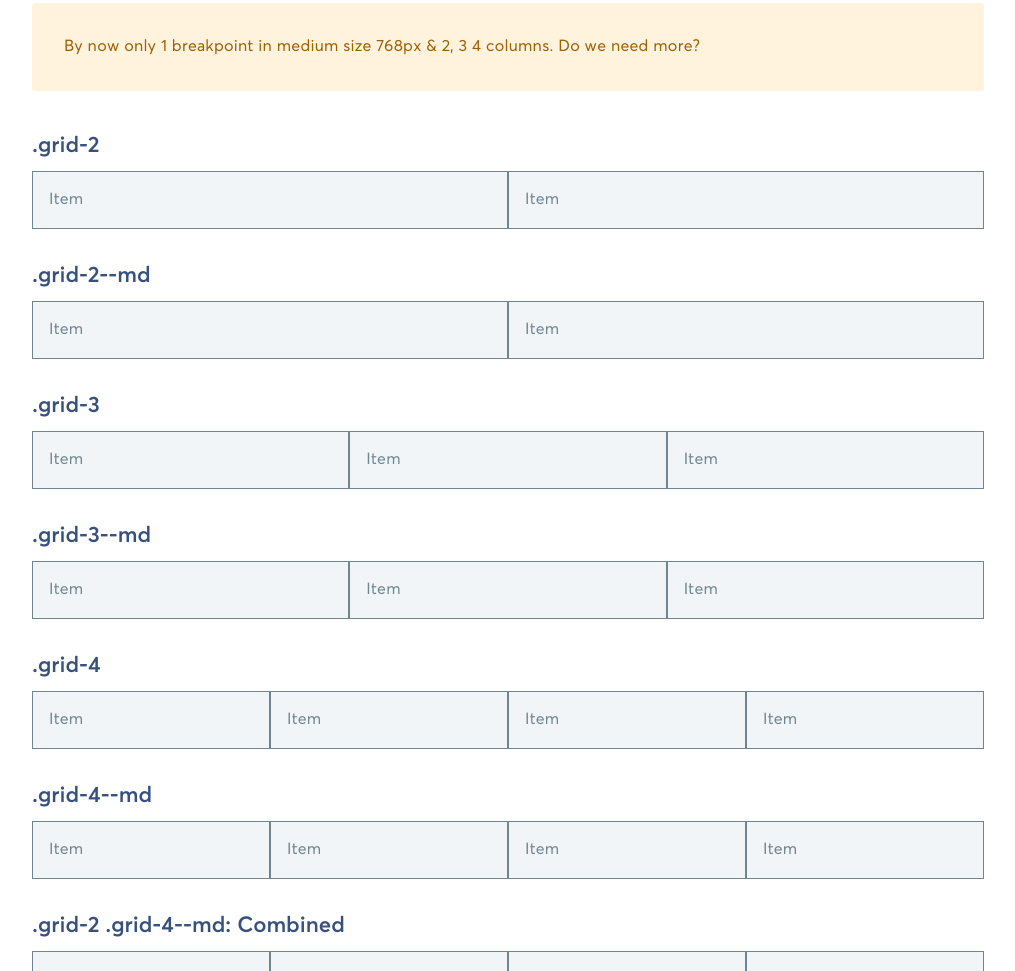
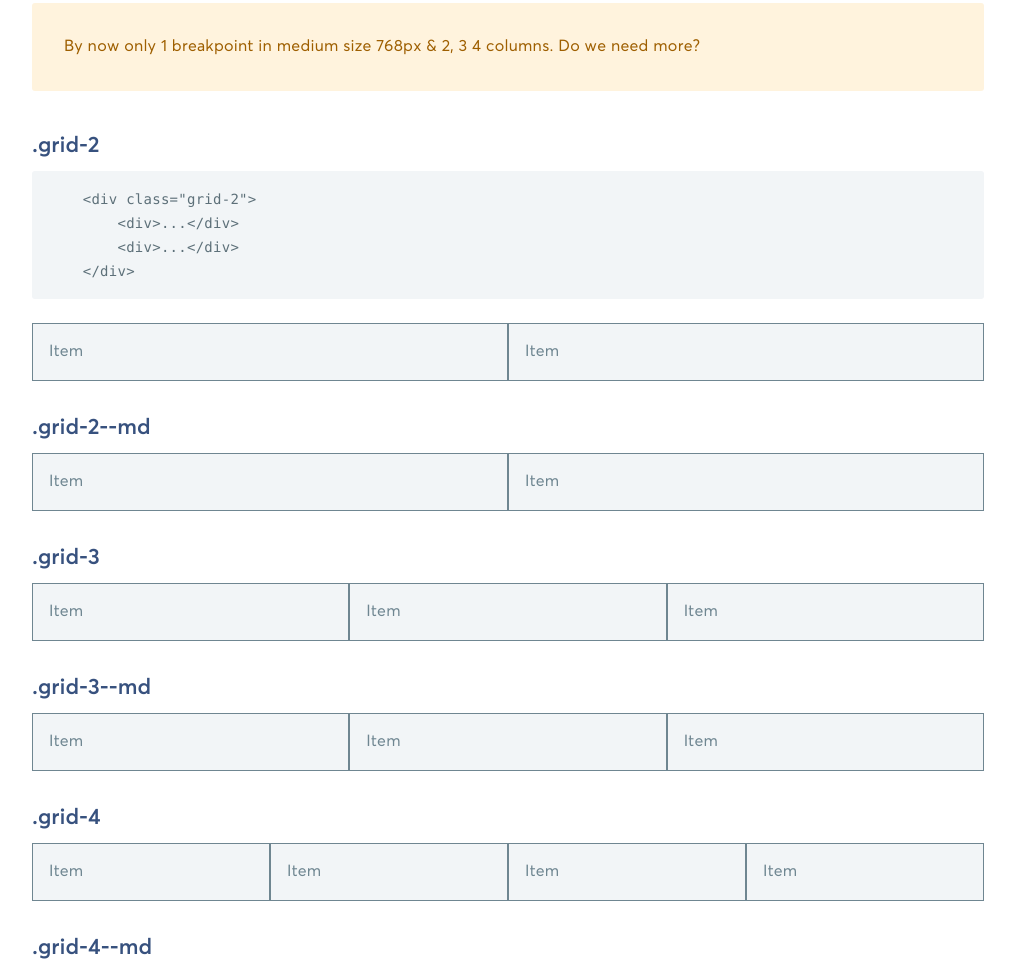
Before and after one commit to transferwise/grid-layout, a website: page index.html in a window 1280 px wide. Shown: the part 3235-4206 px from the top of the page, without its empty margins (264-1279 px from the left). Drawn offline with Linux system fonts and the light colour scheme.

Commit message:
Add sample to columns section

```diff
--- a/index.html
+++ b/index.html
@@ -175,6 +175,11 @@
             <p class="alert alert-warning">By now only 1 breakpoint in medium size 768px & 2, 3 4 columns. Do we need
                 more?</p>
             <h3>.grid-2</h3>
+<pre>
+    &lt;div class="grid-2"&gt;
+        &lt;div&gt;...&lt;/div&gt;
+        &lt;div&gt;...&lt;/div&gt;
+    &lt;/div&gt;</pre>
             <div class="grid-2">
                 <div class="item">Item</div>
                 <div class="item">Item</div>
```
